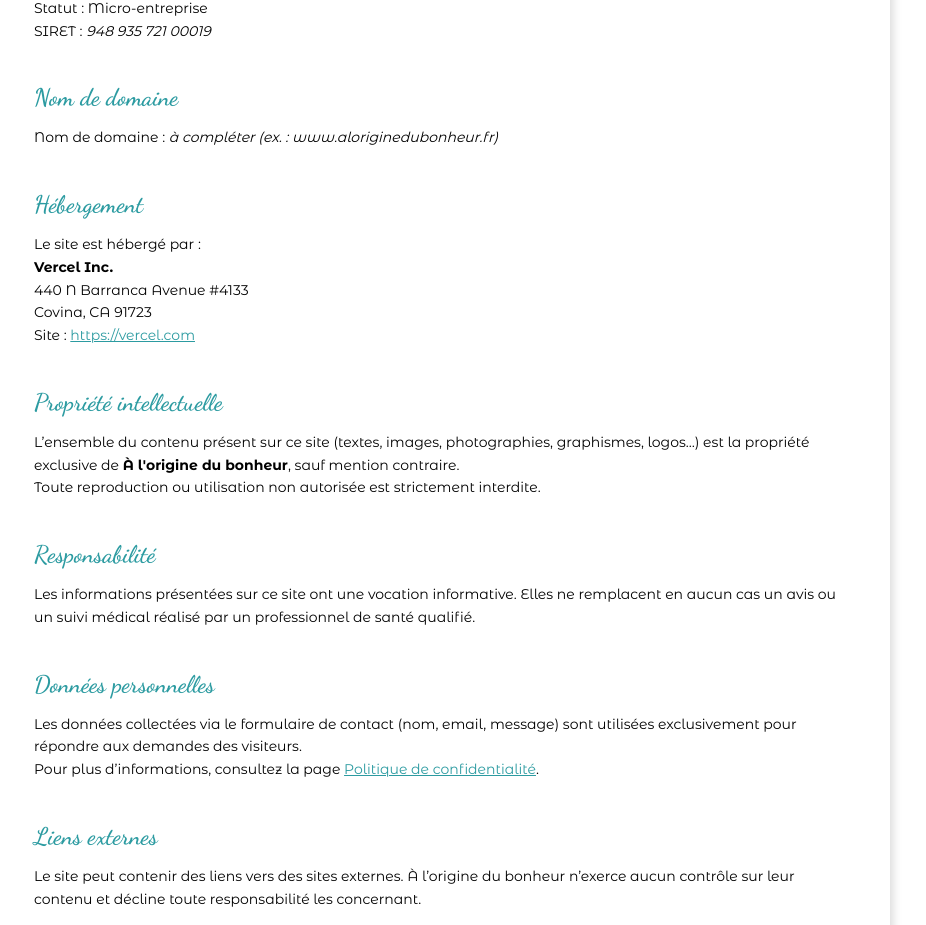
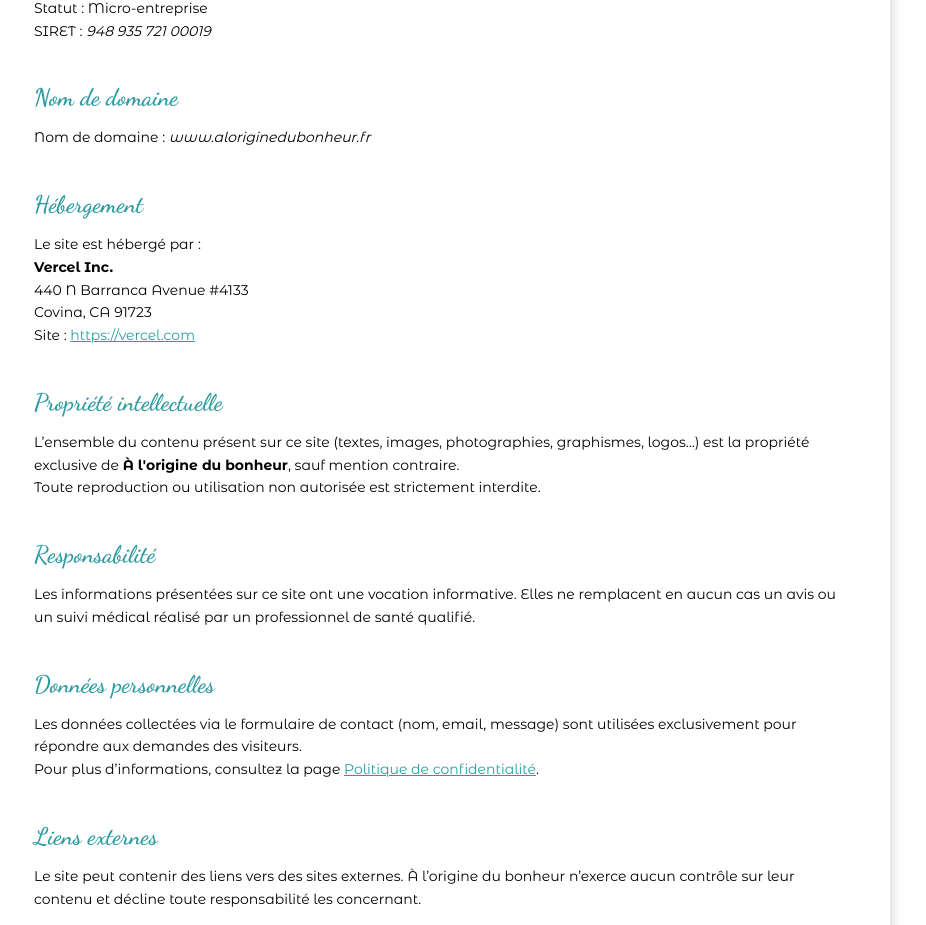
Before and after one commit to AlexandraPASTOR/a-l-origine-du-bonheur, a React (Vite) app: page /mentions-legales in a window 1280 px wide. Shown: the part 993-1918 px from the top of the page, without its empty margins (198-1124 px from the left). Built offline with nearby package versions, Linux system fonts and the light colour scheme.

Commit message:
Add nom de domaine

```diff
--- a/src/components/Footer/MentionsLegales.tsx
+++ b/src/components/Footer/MentionsLegales.tsx
@@ -39,7 +39,7 @@ function MentionsLegales() {
             Nom de domaine
           </h2>
           <p className="text-sm leading-relaxed">
-            Nom de domaine : <span className="italic">à compléter (ex. : www.aloriginedubonheur.fr)</span>
+            Nom de domaine : <span className="italic">www.aloriginedubonheur.fr</span>
           </p>
         </section>
 
```
